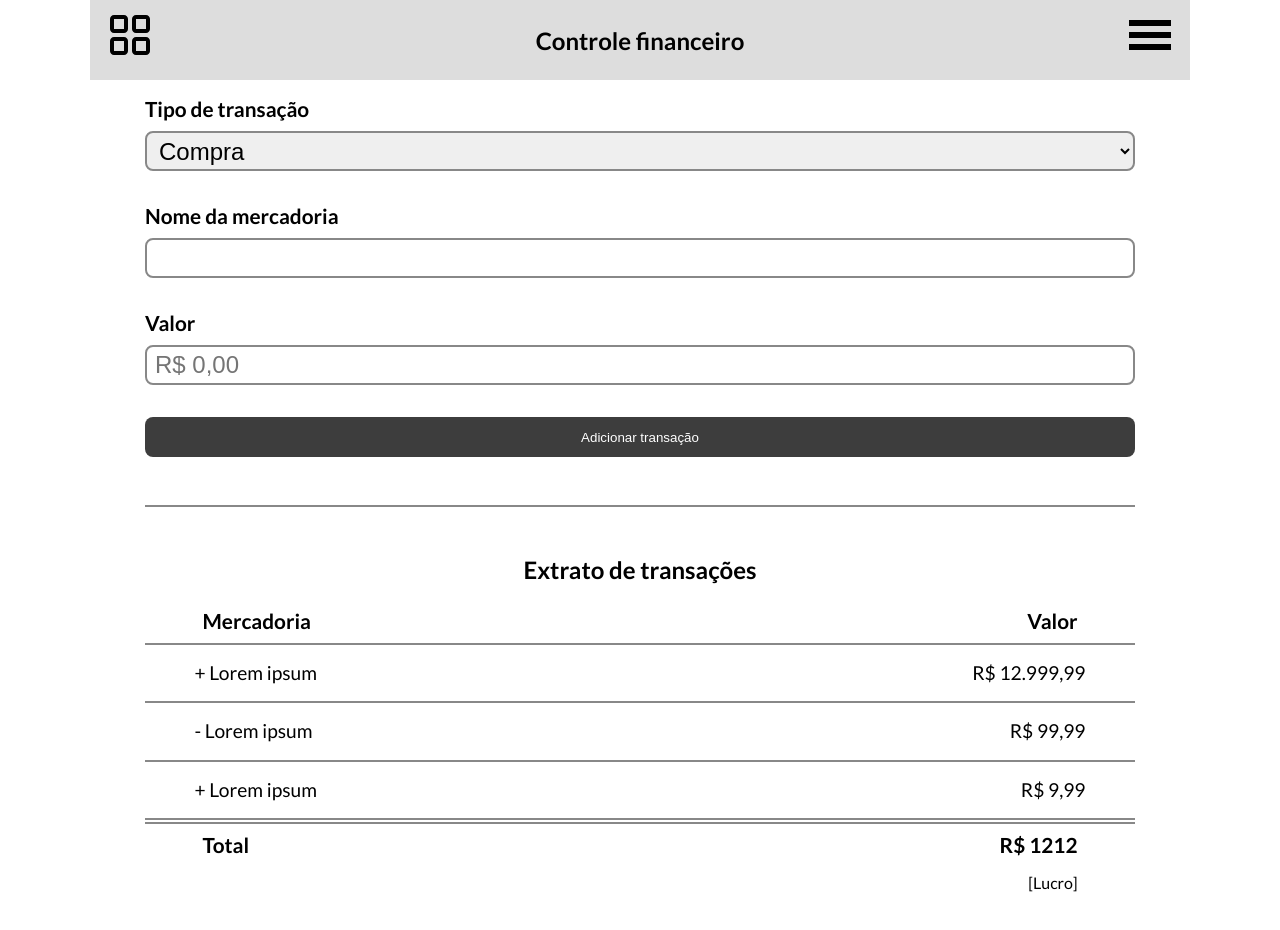
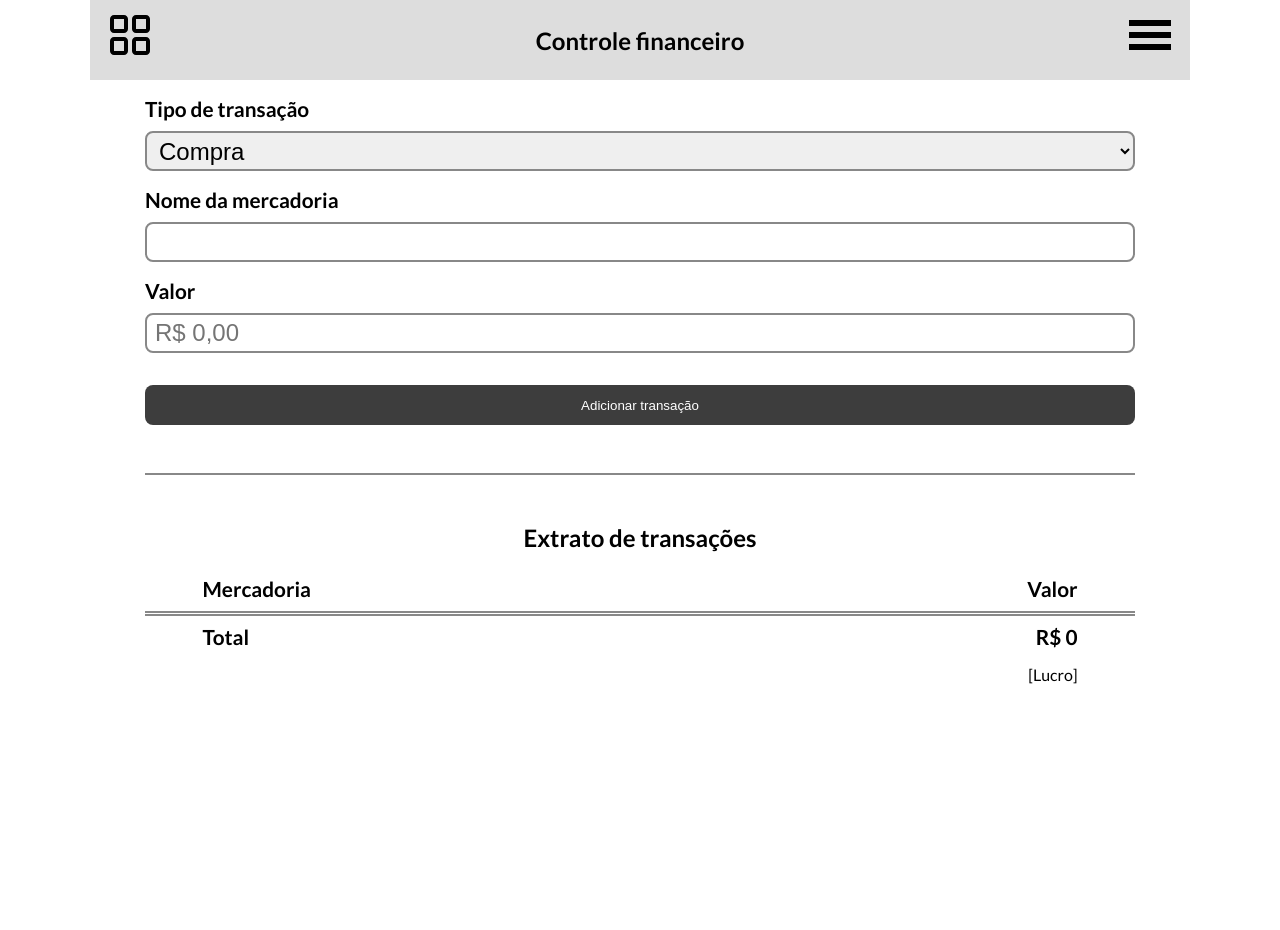
Before and after one commit to EduardoLovo/Teste-Tecnico-Frontend, a React (Create React App) app: page / in a window 1280 px wide. After the commit the page ends 800 px from the top, so only its background shows below. Built offline with nearby package versions, Linux system fonts and the light colour scheme.

Commit message:
application and sum completed

```diff
--- a/src/App.js
+++ b/src/App.js
@@ -1,3 +1,4 @@
+import React from 'react';
 import './App.scss';
 import { bancoLocal } from './BancoLocal/BancoLocal';
 import { Header } from './components/Header/Header';
@@ -9,33 +10,82 @@ function App() {
   }
   //-------------------------------------------
 
+  // const [transacao, setTransacao] = (bancoLocal.getBanco())
+  // console.log(transacao);
+
+  const handleSubmit = (event) => {
+    // event.preventDefault();
+
+    // Obtém os dados dos inputs
+    const tipo = event.target.tipo.value;
+    const nome = event.target.nome.value;
+    const valor = (event.target.tipo.value === 'Compra' ? -event.target.valor.value : +event.target.valor.value)
+
+    // Constrói um payload com esses dados
+    const payload = {
+      tipo,
+      nome,
+      valor
+    };
+
+    const banco = bancoLocal.getBanco();
+    banco.push(payload);
+    bancoLocal.setBanco(banco);
+  }
+
+
+  // const [result, setResult] = useState([])
+
+
+  const sum = bancoLocal.getBanco().map(item => item.valor).reduce((prev, curr) => prev + curr, 0);
+
+  console.log(sum);
+
+
 
   return (
-
     <div className="App">
       <Header />
 
       <div className='container'>
         <section className='secInputs'>
+          <form onSubmit={handleSubmit}>
             <div>
-            <label>Tipo de transação</label>
-            <select className='input'>
+              <label htmlFor="tipo">Tipo de transação</label>
+              <select
+                className='input'
+                type="text"
+                id="tipo"
+                name="tipo"
+              >
                 <option>Compra</option>
                 <option>Venda</option>
               </select>
             </div>
 
             <div>
-            <label>Nome da mercadoria</label>
-            <input className='input' />
+              <label htmlFor="nome">Nome da mercadoria</label>
+              <input
+                className='input'
+                type="text"
+                id="nome"
+                name="nome"
+              />
             </div>
 
             <div>
-            <label>Valor</label>
-            <input className='input' placeholder='R$ 0,00' />
+              <label htmlFor="valor">Valor</label>
+              <input
+                className='input'
+                placeholder='R$ 0,00'
+                type="number"
+                id="valor"
+                name="valor"
+              />
             </div>
 
-          <button>Adicionar transação</button>
+            <button type='submit'>Adicionar transação</button>
+          </form>
         </section>
 
         <hr className='lineCenter' />
@@ -52,40 +102,29 @@ function App() {
             <hr className='line' />
 
             <div >
+              {bancoLocal.getBanco().reverse().map((transacao, index) => (
+                <div key={index}>
                   <div className='divResults'>
-                <p>+ Lorem ipsum</p>
-                <label>R$ 12.999,99</label>
+                    <p>{transacao.tipo === 'Compra' ? '+' : '-'} {transacao.nome}</p>
+                    <label>R$ {Math.abs(transacao.valor)}</label>
                   </div>
                   <hr className='line' />
-              <div className='divResults'>
-                <p>- Lorem ipsum</p>
-                <label>R$ 99,99</label>
                 </div>
-              <hr className='line' />
-              <div className='divResults'>
-                <p>+ Lorem ipsum</p>
-                <label>R$ 9,99</label>
-              </div>
-
-
-
-
-
-              <hr className='line' />
+              ))
+              }
               <hr className='line' />
             </div>
 
             <div className='subtittle'>
               <label>Total</label>
-              <label>R$ 1212</label>
+              <label>R$ {sum}</label>
             </div>
             <div className='resutlFinal'>
-              <p>[Lucro]</p>
+              <p>[{sum >= 0 ? 'Lucro' : 'Prejuizo'}]</p>
             </div>
           </div>
         </section>
       </div>
-
     </div>
   );
 }
--- a/src/App.scss
+++ b/src/App.scss
@@ -30,8 +30,9 @@
     font-size: 1.3rem;
 }
 
-.secInputs button {
+.secInputs form button {
     height: 40px;
+    width: 100%;
     margin-top: 1rem;
     border-radius: 8px;
     color: #fff;
```
Lines whose indentation alone changed are shown as unchanged.
